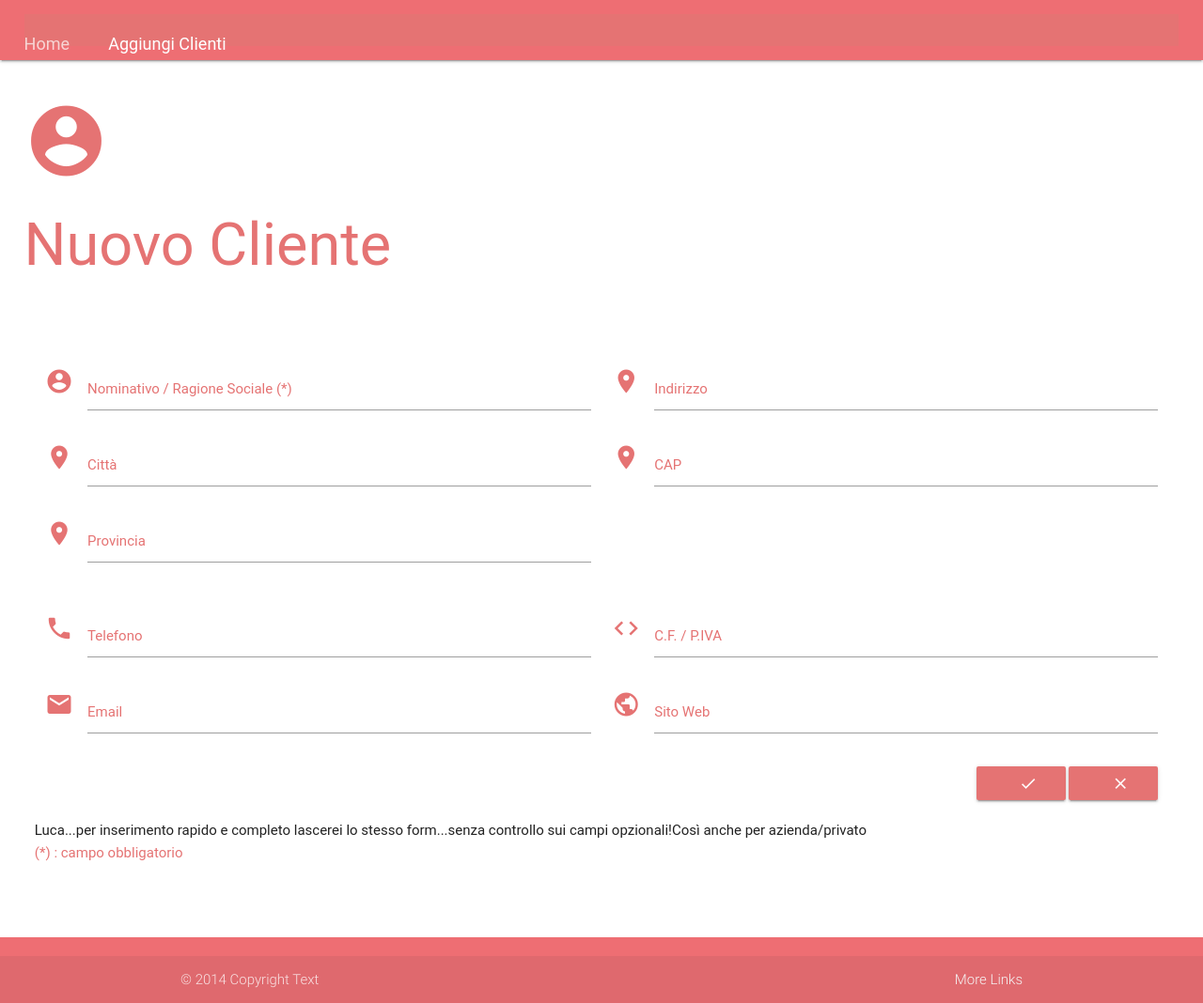
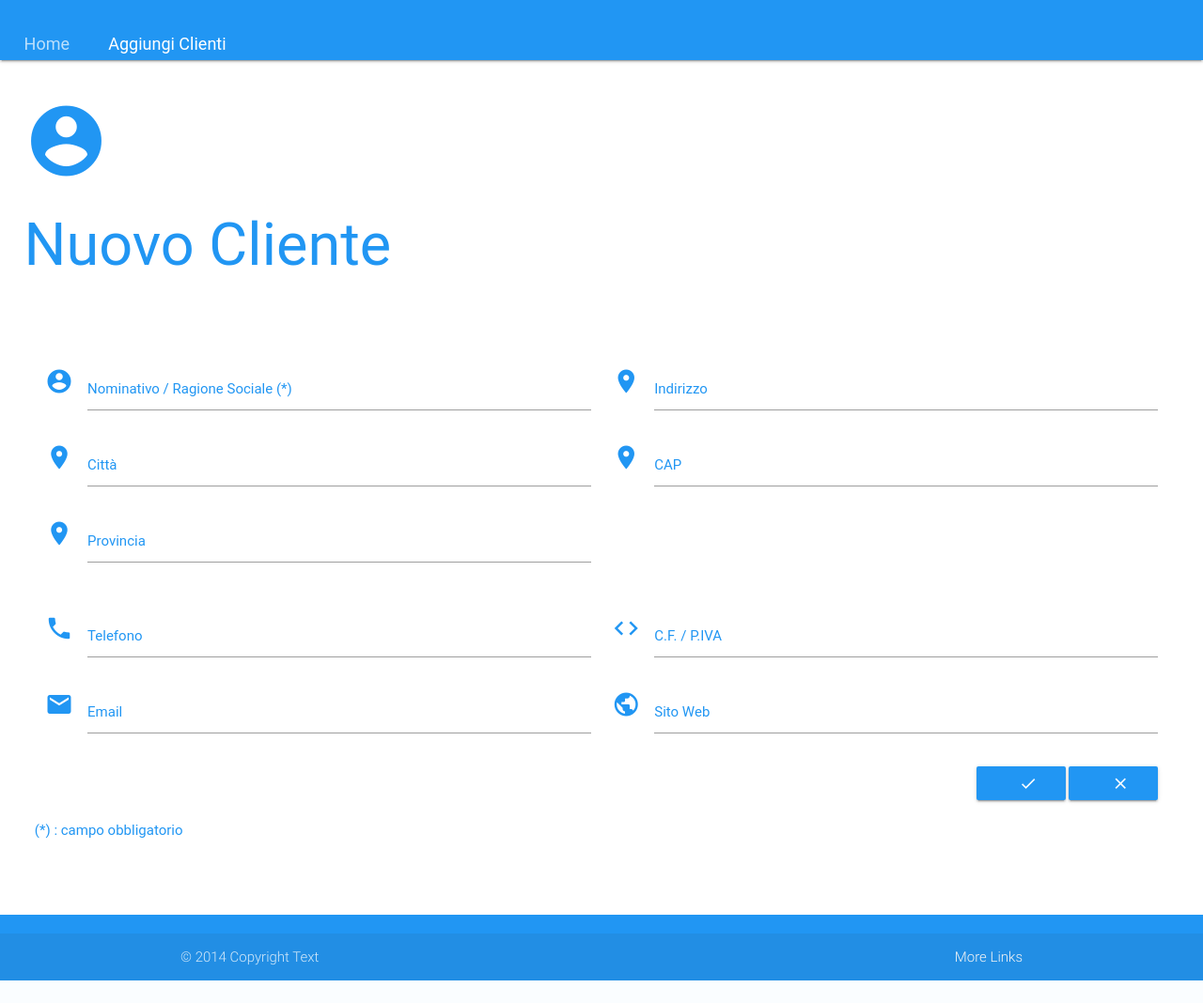
Before and after one commit to joppichristian/GestionaleRapportini, a PHP site: page /addCliente.html in a window 1280 px wide. Shown: the whole page at 94% size. After the commit the page ends 1044 px from the top, so only its background shows below. Run offline with PHP 8.4, Linux system fonts and the light colour scheme; some libraries are stand-ins or nearby versions; some web fonts are replaced.

Commit message:
clienti to blue

```diff
--- a/addCliente.html
+++ b/addCliente.html
@@ -6,7 +6,7 @@
 		<!-- Compiled and minified CSS -->
 	  <link rel="stylesheet" href="https://cdnjs.cloudflare.com/ajax/libs/materialize/0.97.3/css/materialize.min.css">
 	  <link rel="stylesheet" href="css/style.css">
-	   <link rel="stylesheet" href="css/form.css">
+	   <link rel="stylesheet" href="css/form_blue.css">
 	      <link href="http://fonts.googleapis.com/icon?family=Material+Icons" rel="stylesheet">
 
 	   <script src="https://ajax.googleapis.com/ajax/libs/jquery/1.11.3/jquery.min.js"></script>
@@ -17,9 +17,9 @@
 	</head>
 
 	<body>
-		<nav class="section">
+		<nav class="section blue">
 
-		    <div class="nav-wrapper red lighten-2">
+		    <div class="nav-wrapper blue">
 		      <div class="col s12">
 		        <a href="index.html" class="breadcrumb">Home</a>
 		        <a href="#!" class="breadcrumb">Aggiungi Clienti</a>
@@ -28,10 +28,10 @@
 	  	</nav>
 	  	<div class="section col s12 m12 l12" >
 		  	<div class="col s12 m3 l3">
-		  		<i class="large material-icons red-text text-lighten-2">account_circle</i>
+		  		<i class="large material-icons blue-text">account_circle</i>
 		  	</div>
 		  	<div class="col s12 m9 l9">
-		  		<h1 class="red-text text-lighten-2">Nuovo Cliente</h1>
+		  		<h1 class="blue-text">Nuovo Cliente</h1>
 		  	</div>
 	  	</div>
 	  	<div class="section nav-wrapper">
@@ -40,66 +40,65 @@
 		      <div class="row">
 
 		        <div class="input-field col s12 m6 l6">
-		          <i class="material-icons prefix red-text text-lighten-2">account_circle</i>
+		          <i class="material-icons prefix blue-text">account_circle</i>
 		          <input id="icon_prefix" type="text" class="validate">
-		          <label class="red-text text-lighten-2" for="icon_prefix ">Nominativo / Ragione Sociale (*)</label>
+		          <label class="blue-text" for="icon_prefix ">Nominativo / Ragione Sociale (*)</label>
 		        </div>
 		         <div class="input-field col s12 m6 l6">
-		          <i class="material-icons prefix red-text text-lighten-2">place</i>
+		          <i class="material-icons prefix blue-text">place</i>
 		          <input id="icon_indirizzo" type="text" class="validate">
-		          <label class="red-text text-lighten-2" for="icon_indirizzo">Indirizzo</label>
+		          <label class="blue-text" for="icon_indirizzo">Indirizzo</label>
 		         </div>
 		         <div class="input-field col s12 m6 l6">
-			      <i class="material-icons prefix red-text text-lighten-2">place</i>
+			      <i class="material-icons prefix blue-text">place</i>
 		          <input id="icon_citta" type="text" class="validate">
-		          <label class="red-text text-lighten-2" for="icon_citta">Città</label>
+		          <label class="blue-text" for="icon_citta">Città</label>
 		          </div>
 		         <div class="input-field col s12 m6 l6">
-			      <i class="material-icons prefix red-text text-lighten-2">place</i>
+			      <i class="material-icons prefix blue-text">place</i>
 		          <input id="icon_cap" type="text" class="validate">
-		          <label class="red-text text-lighten-2" for="icon_cap">CAP</label>
+		          <label class="blue-text" for="icon_cap">CAP</label>
 		          </div>
 		         <div class="input-field col s12 m6 l6">
-			      <i class="material-icons prefix red-text text-lighten-2">place</i>
+			      <i class="material-icons prefix blue-text">place</i>
 		          <input id="icon_prov" type="text" class="validate">
-		          <label class="red-text text-lighten-2" for="icon_prov">Provincia</label>
+		          <label class="blue-text" for="icon_prov">Provincia</label>
 		          </div>
 		        </div>
 		        <div class="input-field col s12 m6 l6">
-		          <i class="material-icons prefix red-text text-lighten-2">phone</i>
+		          <i class="material-icons prefix blue-text">phone</i>
 		          <input id="icon_telephone" type="tel" class="validate">
-		          <label class="red-text text-lighten-2" for="icon_telephone">Telefono</label>
+		          <label class="blue-text" for="icon_telephone">Telefono</label>
 		        </div>
 		         <div class="input-field col s12 m6 l6">
-		          <i class="material-icons prefix red-text text-lighten-2">code</i>
+		          <i class="material-icons prefix blue-text">code</i>
 		          <input id="icon_code" type="text" class="validate">
-		          <label class="red-text text-lighten-2" for="icon_code">C.F. / P.IVA</label>
+		          <label class="blue-text" for="icon_code">C.F. / P.IVA</label>
 		        </div>
 		         <div class="input-field col s12 m6 l6">
-		          <i class="material-icons prefix red-text text-lighten-2">email</i>
+		          <i class="material-icons prefix blue-text">email</i>
 		          <input id="icon_email" type="email" class="validate">
-		          <label class="red-text text-lighten-2" for="icon_email">Email</label>
+		          <label class="blue-text" for="icon_email">Email</label>
 		        </div>
 		         <div class="input-field col s12 m6 l6">
-		          <i class="material-icons prefix red-text text-lighten-2">public</i>
+		          <i class="material-icons prefix blue-text">public</i>
 		          <input id="icon_site" type="url" class="validate">
-		          <label class="red-text text-lighten-2" for="icon_site">Sito Web</label>
+		          <label class="blue-text" for="icon_site">Sito Web</label>
 		        </div>
 		        <div class="input-field col s12" style="text-align: right;margin-bottom: 2%;">
-			        <button class="btn waves-effect waves-light red lighten-2 white-text" type="submit" name="submit">
+			        <button class="btn waves-effect waves-light blue white-text" type="submit" name="submit">
 			        <i class="material-icons right">done</i>
 					</button>
-					<button class="btn waves-effect waves-light red lighten-2 white-text" type="reset" name="clear">
+					<button class="btn waves-effect waves-light blue white-text" type="reset" name="clear">
 			        <i class="material-icons right">clear</i>
 					</button>
 		        </div>
-		        <h6>Luca...per inserimento rapido e completo lascerei lo stesso form...senza controllo sui campi opzionali!Così anche per azienda/privato </h6>
-		        <h6 class="red-text text-lighten-2">(*) : campo obbligatorio</h6>
+		        <h6 class="blue-text">(*) : campo obbligatorio</h6>
 		      </div>
 		    </form>
 		  </div>
 	  	</div>
-	  	<footer class="page-footer">
+	  	<footer class="page-footer blue">
            <div class="footer-copyright">
             <div class="container">
             © 2014 Copyright Text
--- a/css/form.css
+++ b/css/form_blue.css
@@ -1,84 +1,84 @@
  /* label color */
    .input-field label {
-     color: #e57373;
+     color: #2196f3;
    }
    /* label focus color */
    .input-field input[type=text]:focus + label {
-     color: #e67373;
+     color: #2196f3;
    }
    /* label underline focus color */
    .input-field input[type=text]:focus {
-     border-bottom: 1px solid #e67373;
-     box-shadow: 0 1px 0 0 #e67373;
+     border-bottom: 1px solid #2196f3;
+     box-shadow: 0 1px 0 0 #2196f3;
    }
    /* valid color */
    .input-field input[type=text].valid {
-     border-bottom: 1px solid #e57373;
-     box-shadow: 0 1px 0 0 #e57373;
+     border-bottom: 1px solid #2196f3;
+     box-shadow: 0 1px 0 0 #2196f3;
    }
    /* invalid color */
    .input-field input[type=text].invalid {
-     border-bottom: 1px solid #e57373;
-     box-shadow: 0 1px 0 0 #e57373;
+     border-bottom: 1px solid #2196f3;
+     box-shadow: 0 1px 0 0 #2196f3;
    }
    .input-field input[type=email]:focus + label {
-     color: #e67373;
+     color: #2196f3;
    }
    /* label underline focus color */
    .input-field input[type=email]:focus {
-     border-bottom: 1px solid #e67373;
-     box-shadow: 0 1px 0 0 #e67373;
+     border-bottom: 1px solid #2196f3;
+     box-shadow: 0 1px 0 0 #2196f3;
    }
    /* valid color */
    .input-field input[type=email].valid {
-     border-bottom: 1px solid #e57373;
-     box-shadow: 0 1px 0 0 #e57373;
+     border-bottom: 1px solid #2196f3;
+     box-shadow: 0 1px 0 0 #2196f3;
    }
    /* invalid color */
    .input-field input[type=email].invalid {
-     border-bottom: 1px solid #e57373;
-     box-shadow: 0 1px 0 0 #e57373;
+     border-bottom: 1px solid #2196f3;
+     box-shadow: 0 1px 0 0 #2196f3;
    }
    .input-field input[type=tel]:focus + label {
-     color: #e67373;
+     color: #2196f3;
    }
    /* label underline focus color */
    .input-field input[type=tel]:focus {
-     border-bottom: 1px solid #e67373;
-     box-shadow: 0 1px 0 0 #e67373;
+     border-bottom: 1px solid #2196f3;
+     box-shadow: 0 1px 0 0 #2196f3;
    }
    /* valid color */
    .input-field input[type=tel].valid {
-     border-bottom: 1px solid #e57373;
-     box-shadow: 0 1px 0 0 #e57373;
+     border-bottom: 1px solid #2196f3;
+     box-shadow: 0 1px 0 0 #2196f3;
    }
    /* invalid color */
    .input-field input[type=tel].invalid {
-     border-bottom: 1px solid #e57373;
-     box-shadow: 0 1px 0 0 #e57373;
+     border-bottom: 1px solid #2196f3;
+     box-shadow: 0 1px 0 0 #2196f3;
    }
    .input-field input[type=url]:focus + label {
-     color: #e67373;
+     color: #2196f3;
    }
    /* label underline focus color */
    .input-field input[type=url]:focus {
-     border-bottom: 1px solid #e67373;
-     box-shadow: 0 1px 0 0 #e67373;
+     border-bottom: 1px solid #2196f3;
+     box-shadow: 0 1px 0 0 #2196f3;
    }
    /* valid color */
    .input-field input[type=url].valid {
-     border-bottom: 1px solid #e57373;
-     box-shadow: 0 1px 0 0 #e57373;
+     border-bottom: 1px solid #2196f3;
+     box-shadow: 0 1px 0 0 #2196f3;
    }
    /* invalid color */
    .input-field input[type=url].invalid {
-     border-bottom: 1px solid #e57373;
-     box-shadow: 0 1px 0 0 #e57373;
+     border-bottom: 1px solid #2196f3;
+     box-shadow: 0 1px 0 0 #2196f3;
    }
 
 
 
    /* icon prefix focus color */
    .input-field .prefix.active {
-     color: #e57373;
+     color: #2196f3;
    }
```
Also changed, not shown: clienti.html (+16 -16 lines).
